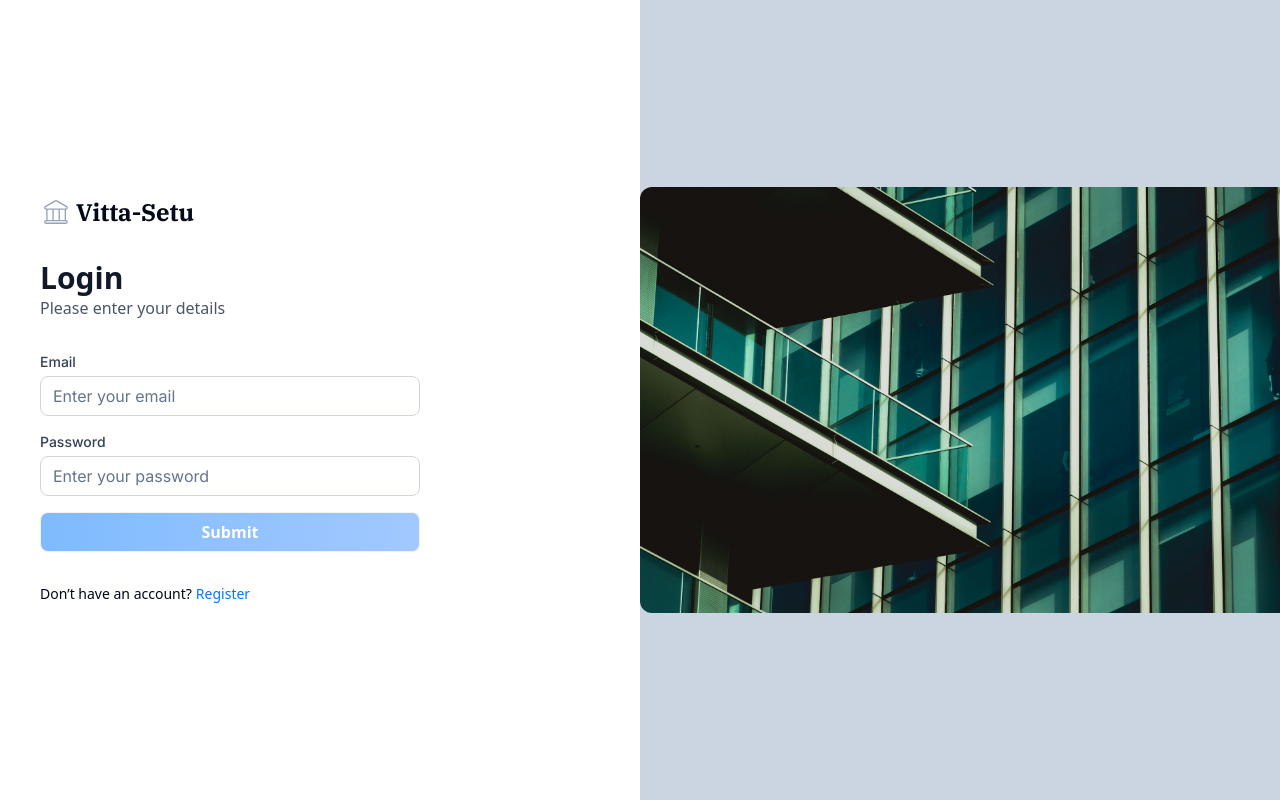
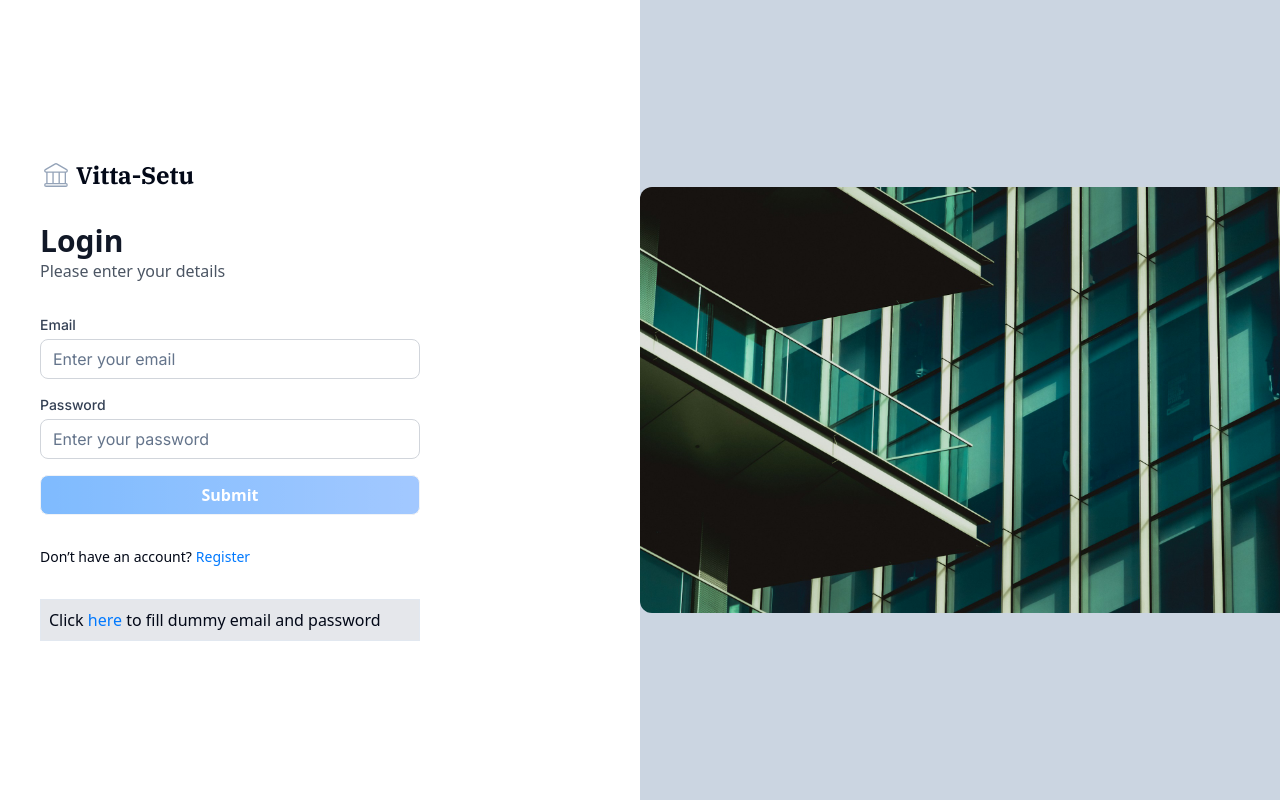
Before and after one commit to yashjain-99/vitta-setu, a Next.js app: page /login in a window 1280 px wide. Built offline with nearby package versions, Linux system fonts and the light colour scheme.

Commit message:
chore: Add option to fill dummy credentials in login

```diff
--- a/components/AuthForm.tsx
+++ b/components/AuthForm.tsx
@@ -36,6 +36,12 @@ const AuthForm = ({ type }: AuthFormProps) => {
     (prevState, data) => dummyAuthAction(prevState, data, type),
     null
   );
+
+  const fillDummyCredentials = () => {
+    form.setValue("email", "john.doe@example.com");
+    form.setValue("password", "password123");
+    form.trigger();
+  };
 
   useEffect(() => {
     if (!state) {
@@ -159,6 +165,18 @@ const AuthForm = ({ type }: AuthFormProps) => {
           </>
         )}
       </footer>
+      {type === "login" && (
+        <div className=" border bg-gray-200 p-2">
+          Click{" "}
+          <span
+            onClick={fillDummyCredentials}
+            className="text-[#0179FE] cursor-pointer"
+          >
+            here
+          </span>{" "}
+          to fill dummy email and password
+        </div>
+      )}
     </section>
   );
 };
```
